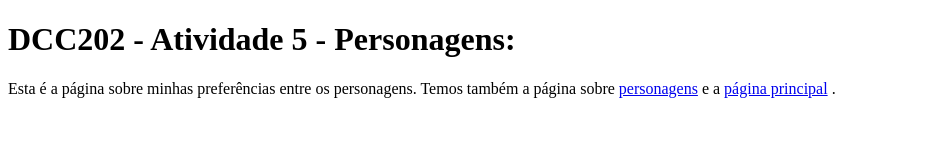
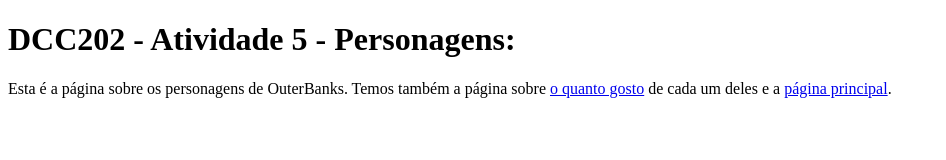
Before and after one commit to ufjf-dcc202/ufjf-dcc202-2023-3-b-atv5-matos17igor, a website: page personagens.html in a window 1280 px wide. Shown: the whole page, without its empty margins (0-946 px from the left). Drawn offline with Linux system fonts and the light colour scheme.

Commit message:
paragrafo atualizado

```diff
--- a/personagens.html
+++ b/personagens.html
@@ -9,7 +9,7 @@
     <main>
         <h1>DCC202 - Atividade 5 - Personagens: </h1>
         <p>
-            Esta é a página sobre minhas preferências entre os personagens. Temos também a página sobre <a href="personagens.html">personagens</a> e a <a href="index.html">página principal</a> .
+            Esta é a página sobre os personagens de OuterBanks. Temos também a página sobre <a href="preferencias.html">o quanto gosto</a> de cada um deles e a <a href="index.html">página principal</a>.
         </p>
     </main>
 </body>
```
